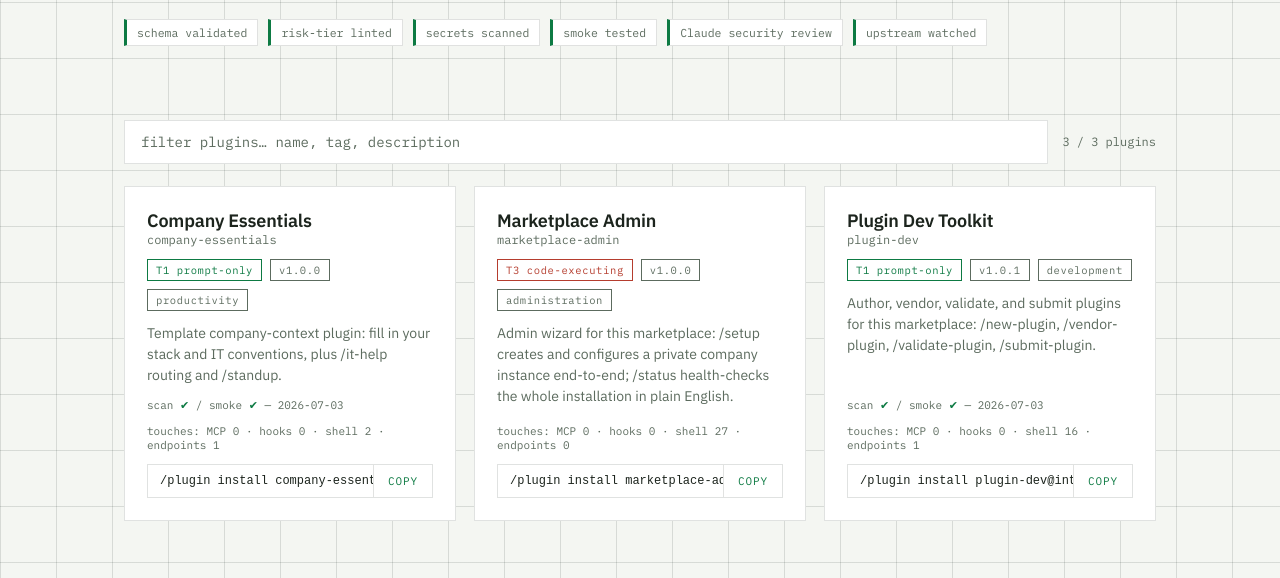
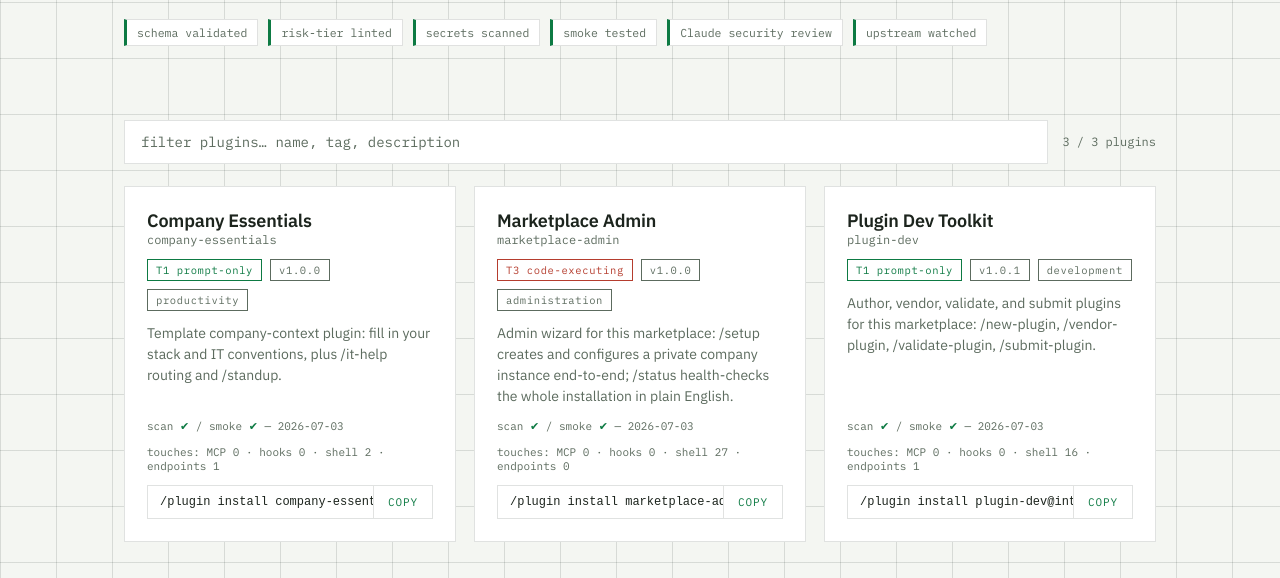
Before and after one commit to francobee/claude-plugin-marketplace, a plain HTML site: page site/index.html in a window 1280 px wide. Shown: the part 222-800 px from the top of the page. Drawn offline with Linux system fonts and the light colour scheme.

Commit message:
chore: rebuild rendered files, catalog, site, scorecards [skip ci]

```diff
--- a/site/index.html
+++ b/site/index.html
@@ -97,7 +97,7 @@ footer a{color:var(--accent);text-decoration:none}
   <div><h2>Marketplace Admin</h2><div class="name">marketplace-admin</div></div>
   <div class="badges"><span class="badge tier-t3">T3 code-executing</span><span class="badge ver">v1.0.0</span><span class="badge cat">administration</span></div>
   <p class="desc">Admin wizard for this marketplace: /setup creates and configures a private company instance end-to-end; /status health-checks the whole installation in plain English.</p>
-  <div class="score">touches: MCP 0 · hooks 0 · shell 27 · endpoints 0</div>
+  <div class="score">scan <b>✔</b> / smoke <b>✔</b> — 2026-07-03</div><div class="score">touches: MCP 0 · hooks 0 · shell 27 · endpoints 0</div>
   <div class="install"><code>/plugin install marketplace-admin@internal</code><button type="button">COPY</button></div>
 </article>
 <article class="card" style="animation-delay:120ms" data-search="plugin-dev plugin dev toolkit author, vendor, validate, and submit plugins for this marketplace: /new-plugin, /vendor-plugin, /validate-plugin, /submit-plugin. development tier-1 core authoring scaffold validation">
```
Also changed, not shown: plugins/marketplace-admin/.scorecard.json (added), 1 other file.
